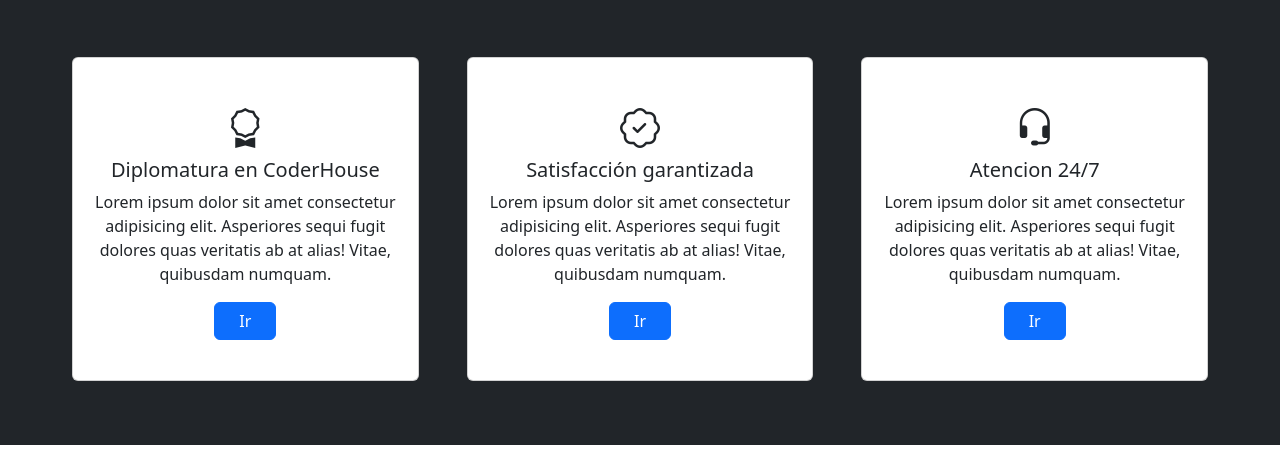
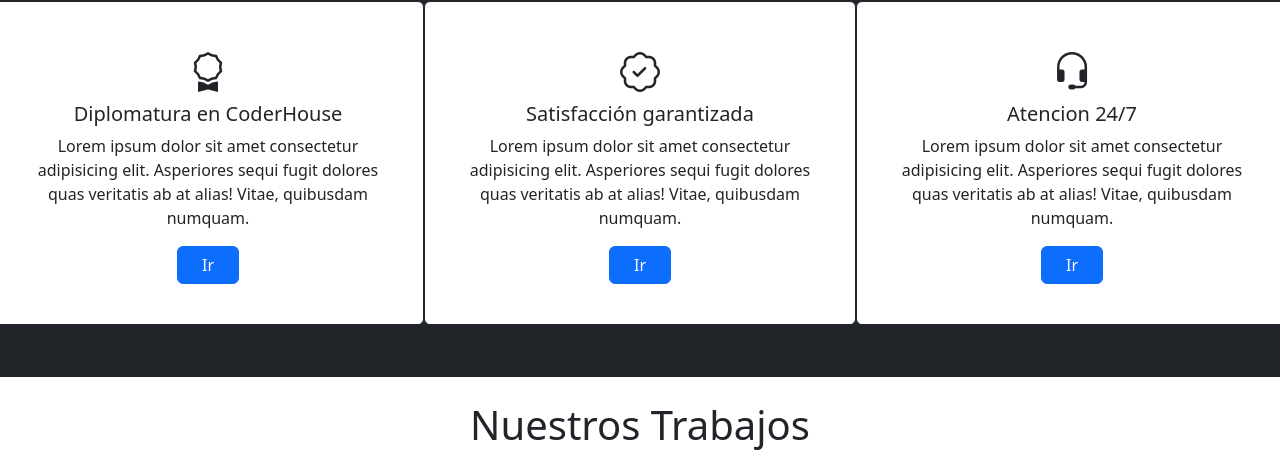
Before and after one commit to alobarros8/Landingalo, a website: page index.html in a window 1280 px wide. Shown: the part 710-1176 px from the top of the page. Drawn offline with nearby package versions, Linux system fonts and the light colour scheme.

Commit message:
cambios prestaciones

```diff
--- a/index.html
+++ b/index.html
@@ -91,9 +91,9 @@
       </section><!--references section-->
     </div><div class="justify-content-center bg-dark text-white d-flex"><h2 >Nuestras prestaciones</h2></div>
 
-        <section class="bg-dark d-md-flex p-5" id="prestaciones">
+        <section class="bg-dark d-flex  pb-5 p-1 row row-cols-1 row-cols-md-3  " id="prestaciones">
 
-      <div class="card text-center mx-4 my-3">
+      <div class="card text-center border-dark my-1 col">
         <div class="card-body my-4">
           <i class="bi bi-award fs-1"></i>
           <h5 class="card-title">Diplomatura en CoderHouse</h5>
@@ -105,7 +105,7 @@
           <a href="#" class="btn btn-primary px-4">Ir</a>
         </div>
       </div>
-      <div class="card text-center mx-4 my-3">
+      <div class="card text-center border-dark  my-1 col">
         <div class="card-body my-4">
           <i class="bi bi-patch-check fs-1"></i>
           <h5 class="card-title">Satisfacción garantizada</h5>
@@ -117,7 +117,7 @@
           <a href="#" class="btn btn-primary px-4">Ir</a>
         </div>
       </div>
-      <div class="card text-center mx-4 my-3">
+      <div class="card text-center border-dark  my-1 col">
         <div class="card-body my-4">
           <i class="bi bi-headset fs-1"></i>
           <h5 class="card-title">Atencion 24/7</h5>
```
